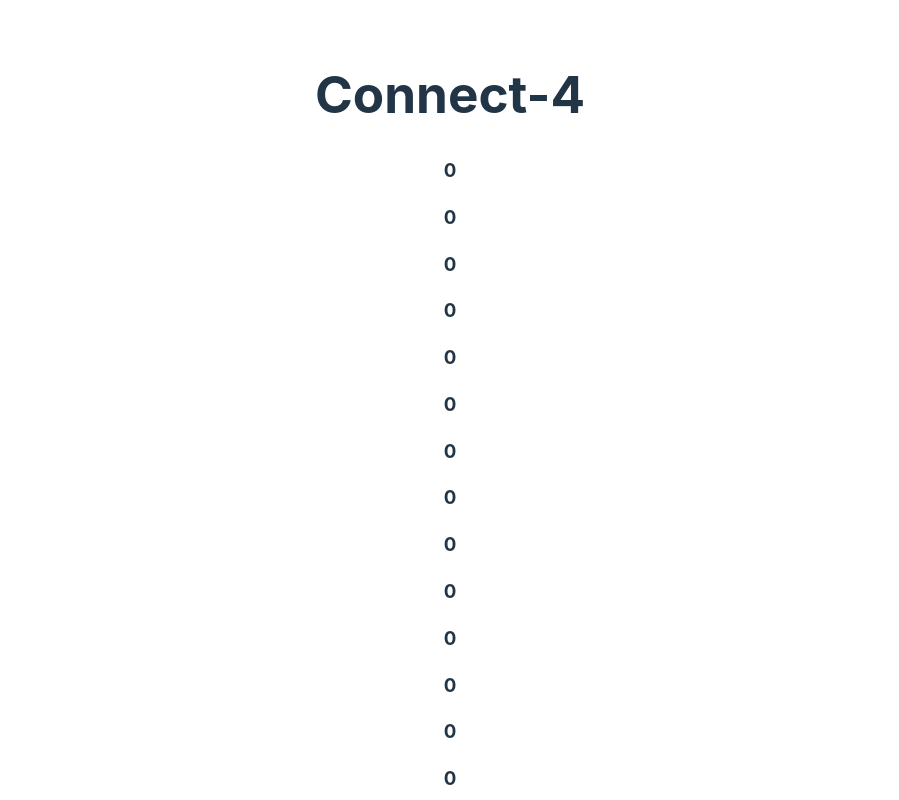
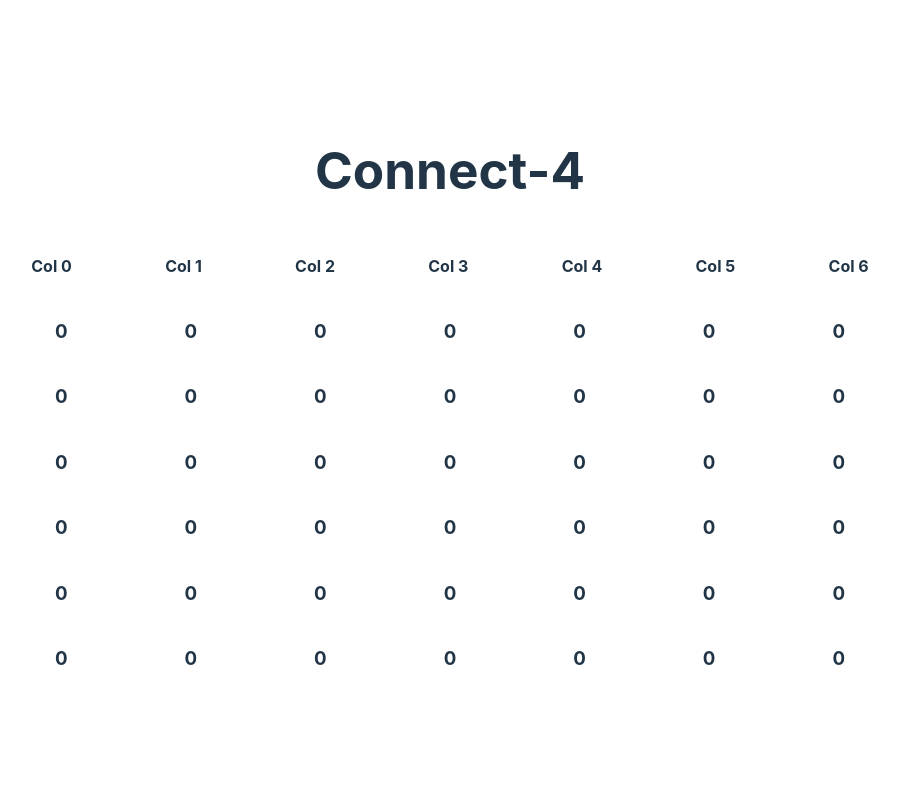
Before and after one commit to PaulHenstridge/Connect-4, a React (Vite) app: page / in a window 1280 px wide. Shown: the top 800 px of the page, without its empty margins (190-1089 px from the left). Built offline with nearby package versions, Linux system fonts and the light colour scheme.

Commit message:
adding player interaction

```diff
--- a/src/App.jsx
+++ b/src/App.jsx
@@ -3,6 +3,7 @@ import reactLogo from './assets/react.svg'
 import viteLogo from '/vite.svg'
 import './App.css'
 import Board from './components/Board'
+import ColumnButtons from './components/ColumnButtons'
 
 function App() {
   const [board, setBoard] = useState([
@@ -14,11 +15,26 @@ function App() {
     [0,0,0,0,0,0,0]
   ])
 
+  const onColumnSelect = (columnIndex) => {
+    for(let rowIndex = board.length - 1; rowIndex>0; rowIndex--){
+      if(board[rowIndex][columnIndex] === 0){
+          // Make a copy of the board
+          const newBoard = board.map(row => [...row]);
+
+          // Update the copied board
+          newBoard[rowIndex][columnIndex] = 1;
+
+          // Set the new board state
+          setBoard(newBoard);
+          break;
+      }
+    }
+  }
   return (
     <>
 
       <h1>Connect-4</h1>
-
+      <ColumnButtons boardArr={board} onColumnSelect={onColumnSelect}/>
       <Board boardArr={board}/>
     </>
   )
--- a/src/components/Board.jsx
+++ b/src/components/Board.jsx
@@ -1,17 +1,19 @@
+import ColumnButtons from "./ColumnButtons";
 import Row from "./Row";
+import { styled } from "styled-components";
 
+
+const BoardContainer = styled.div`
+    width:80vw;
+
+`
 
 const Board = ({boardArr}) => {
 
-    // for (let row in boardArr){
-    //     for(let slot in row){
 
-    //     }
-    // }
-
-    return (<>
-    {boardArr.map(rowArr => <Row rowArr={rowArr} />)}
-    </>
+    return (<BoardContainer>
+        {boardArr.map(rowArr => <Row rowArr={rowArr} />)}
+    </BoardContainer>
     )
 }
 
--- /dev/null
+++ b/src/components/Button.jsx
@@ -0,0 +1,13 @@
+import { styled } from "styled-components";
+
+const ButtonContainer = styled.div`
+
+`
+
+const Button = ({index, onColumnSelect}) => {
+    return ( <ButtonContainer onClick={(index) => onColumnSelect(index)} >
+    <h4>Col {index}</h4>
+    </ButtonContainer> );
+}
+
+export default Button;
--- /dev/null
+++ b/src/components/ColumnButtons.jsx
@@ -0,0 +1,14 @@
+import Button from "./Button";
+import { styled } from "styled-components";
+
+const ButtonContainer = styled.div`
+    display:flex;
+    justify-content: space-evenly;
+`
+const ColumnButtons = ({boardArr, onColumnSelect}) => {
+    return ( <ButtonContainer>
+    {boardArr[0].map((column, index) => <Button index={index} onColumnSelect={onColumnSelect}/>)}
+    </ButtonContainer> );
+}
+
+export default ColumnButtons;
--- a/src/components/Row.jsx
+++ b/src/components/Row.jsx
@@ -1,14 +1,15 @@
 import Slot from "./Slot";
 import { styled } from "styled-components";
 
-const rowContainer = styled.div`
+const RowContainer = styled.div`
     display:flex;
+    justify-content: space-evenly;
 `
 
 const Row = ({rowArr}) => {
-    return ( <>
+    return ( <RowContainer>
     {rowArr.map(slotVal => <Slot value={slotVal} />)}
-    </> );
+    </RowContainer> );
 }
 
 export default Row;
```
